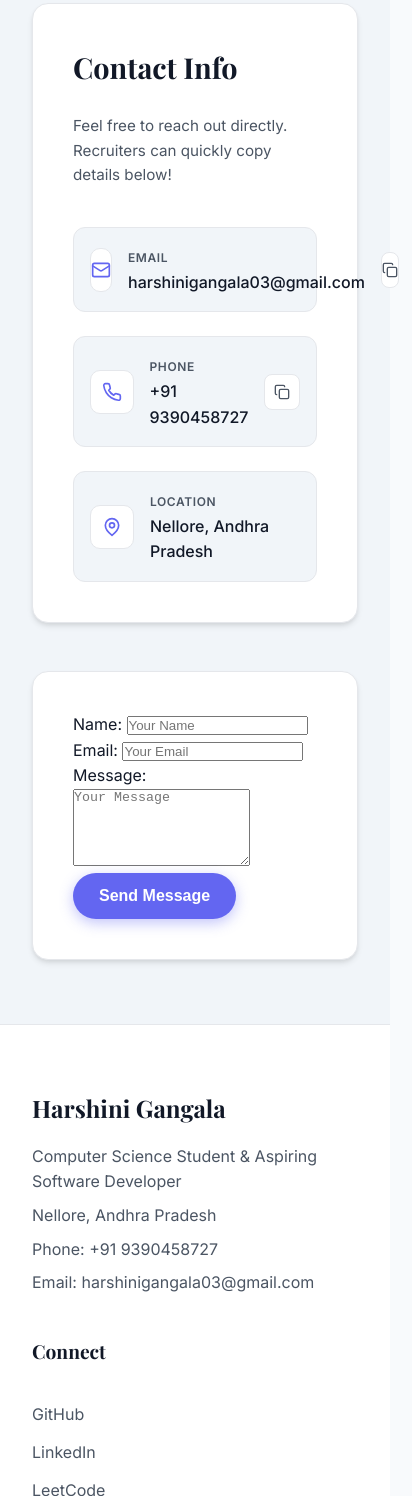
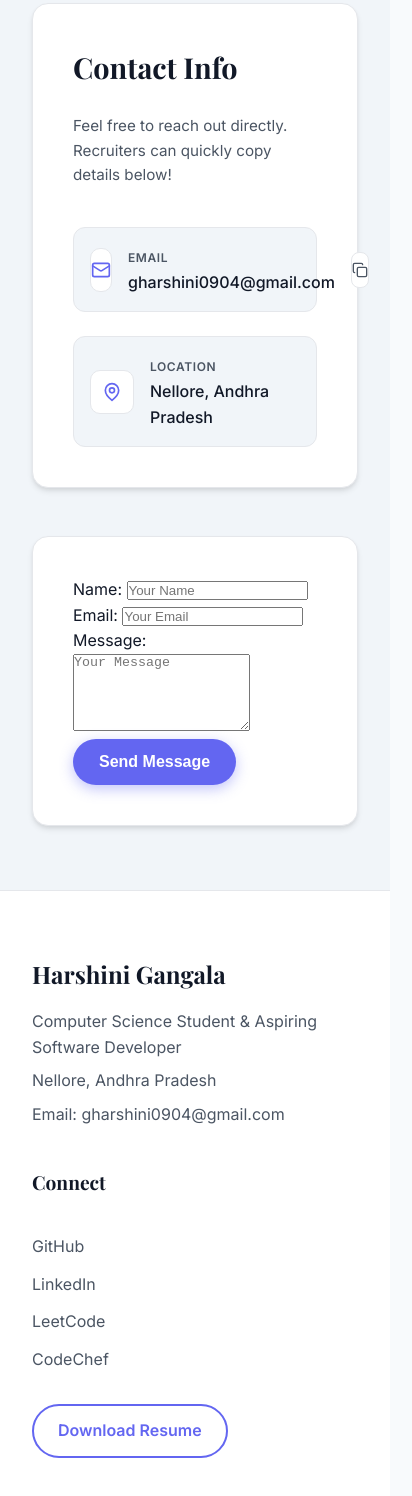
Before and after one commit to HarshiniGanagala/Myprotfolio, a plain HTML site: page index.html in a window 390 px wide. Shown: the part 9483-10979 px from the top of the page, 412 px wide, since content can reach past the window. Drawn offline with nearby package versions, Linux system fonts and the light colour scheme.

Commit message:
Update contact email and remove phone

```diff
--- a/index.html
+++ b/index.html
@@ -11,7 +11,7 @@
     <link rel="preconnect" href="https://fonts.gstatic.com" crossorigin>
     <link href="https://fonts.googleapis.com/css2?family=Inter:wght@300;400;500;600;700&family=Playfair+Display:wght@600;700&display=swap" rel="stylesheet">
 
-    <link rel="stylesheet" href="styles.css">
+    <link rel="stylesheet" href="styles.css?v=2">
 </head>
 <body>
 
@@ -284,23 +284,9 @@
                         </div>
                         <div class="detail-content">
                             <span>Email</span>
-                            <p id="email-text">harshinigangala03@gmail.com</p>
+                            <p id="email-text">gharshini0904@gmail.com</p>
                         </div>
                         <button class="copy-btn" data-copy="email-text" aria-label="Copy Email">
-                            <svg xmlns="http://www.w3.org/2000/svg" width="16" height="16" viewBox="0 0 24 24" fill="none" stroke="currentColor" stroke-width="2" stroke-linecap="round" stroke-linejoin="round"><rect width="14" height="14" x="8" y="8" rx="2" ry="2"></rect><path d="M4 16c-1.1 0-2-.9-2-2V4c0-1.1.9-2 2-2h10c1.1 0 2 .9 2 2"></path></svg>
-                            <span class="tooltip">Copy</span>
-                        </button>
-                    </div>
-
-                    <div class="contact-detail-item">
-                        <div class="icon-wrapper">
-                            <svg xmlns="http://www.w3.org/2000/svg" width="20" height="20" viewBox="0 0 24 24" fill="none" stroke="currentColor" stroke-width="2" stroke-linecap="round" stroke-linejoin="round"><path d="M22 16.92v3a2 2 0 0 1-2.18 2 19.79 19.79 0 0 1-8.63-3.07 19.5 19.5 0 0 1-6-6 19.79 19.79 0 0 1-3.07-8.67A2 2 0 0 1 4.11 2h3a2 2 0 0 1 2 1.72 12.84 12.84 0 0 0 .7 2.81 2 2 0 0 1-.45 2.11L8.09 9.91a16 16 0 0 0 6 6l1.27-1.27a2 2 0 0 1 2.11-.45 12.84 12.84 0 0 0 2.81.7A2 2 0 0 1 22 16.92z"></path></svg>
-                        </div>
-                        <div class="detail-content">
-                            <span>Phone</span>
-                            <p id="phone-text">+91 9390458727</p>
-                        </div>
-                        <button class="copy-btn" data-copy="phone-text" aria-label="Copy Phone">
                             <svg xmlns="http://www.w3.org/2000/svg" width="16" height="16" viewBox="0 0 24 24" fill="none" stroke="currentColor" stroke-width="2" stroke-linecap="round" stroke-linejoin="round"><rect width="14" height="14" x="8" y="8" rx="2" ry="2"></rect><path d="M4 16c-1.1 0-2-.9-2-2V4c0-1.1.9-2 2-2h10c1.1 0 2 .9 2 2"></path></svg>
                             <span class="tooltip">Copy</span>
                         </button>
@@ -346,8 +332,7 @@
                     <h3>Harshini Gangala</h3>
                     <p>Computer Science Student & Aspiring Software Developer</p>
                     <p class="location">Nellore, Andhra Pradesh</p>
-                    <p>Phone: +91 9390458727</p>
-                    <p>Email: harshinigangala03@gmail.com</p>
+                    <p>Email: gharshini0904@gmail.com</p>
                 </div>
                 <div class="footer-links">
                     <h4>Connect</h4>
@@ -372,6 +357,6 @@
         <span id="toast-message">Copied to clipboard!</span>
     </div>
 
-    <script src="script.js"></script>
+    <script src="script.js?v=2"></script>
 </body>
 </html>
```
